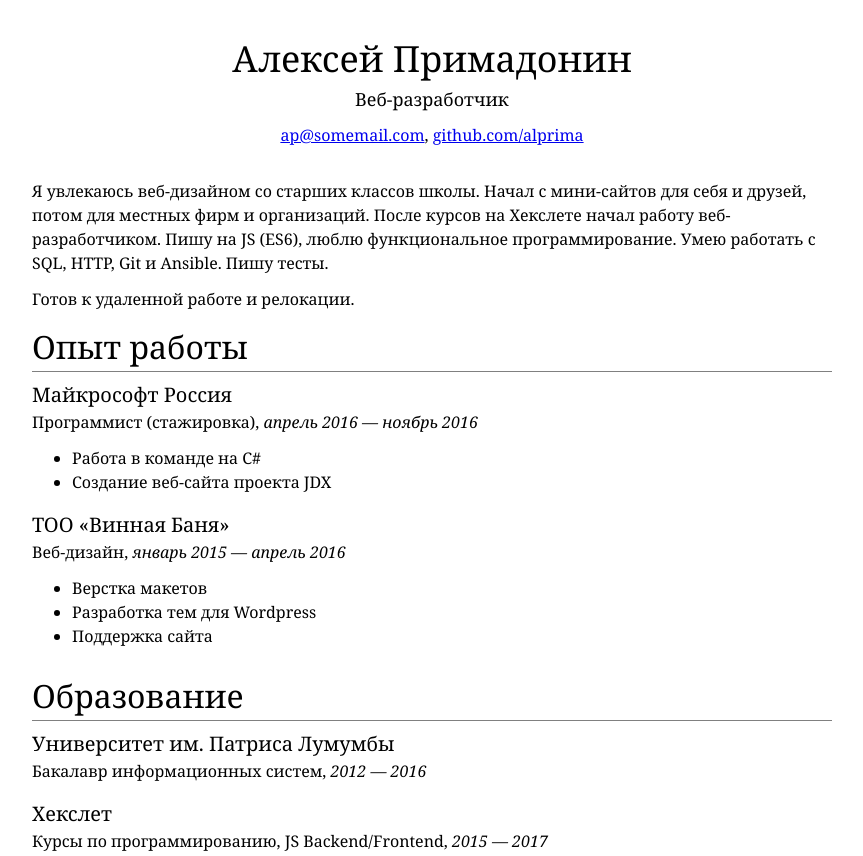
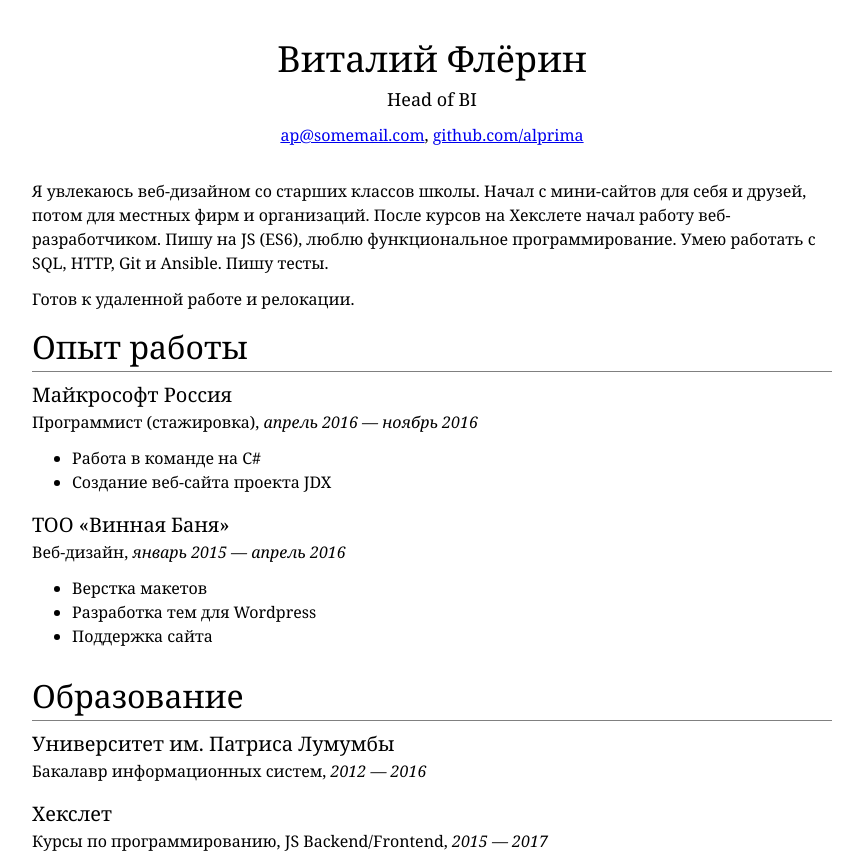
Before and after one commit to Vitalyastiy/HTML_resume, a plain HTML site: page index.html in a window 1280 px wide. Shown: the top 856 px of the page, without its empty margins (208-1071 px from the left). Drawn offline with Linux system fonts and the light colour scheme.

Commit message:
Update index.html

```diff
--- a/index.html
+++ b/index.html
@@ -11,16 +11,16 @@
   <link rel="stylesheet" type="text/css" href="style.css">
   <!-- Ссылка на внешний файл стилей -->
 
-  <title>Резюме Алексей Примадонин</title>
+  <title>Резюме Виталий Флёрин </title>
   <!-- Заголовок документа, отображаемый в разделе "Заголовок" браузера -->
 </head>
 
 <body>
   <div id="header">
     <!-- Начало раздела "Заголовок" -->
-    <h1>Алексей Примадонин</h1>
+    <h1>Виталий Флёрин</h1>
     <!-- Заголовок первого уровня с именем -->
-    <h2 class="header-title">Веб-разработчик</h2>
+    <h2 class="header-title">Head of BI</h2>
     <!-- Заголовок второго уровня с наименованием профессии -->
     <p>
       <a href="mailto:ap@somemail.com">ap@somemail.com</a>,
```
